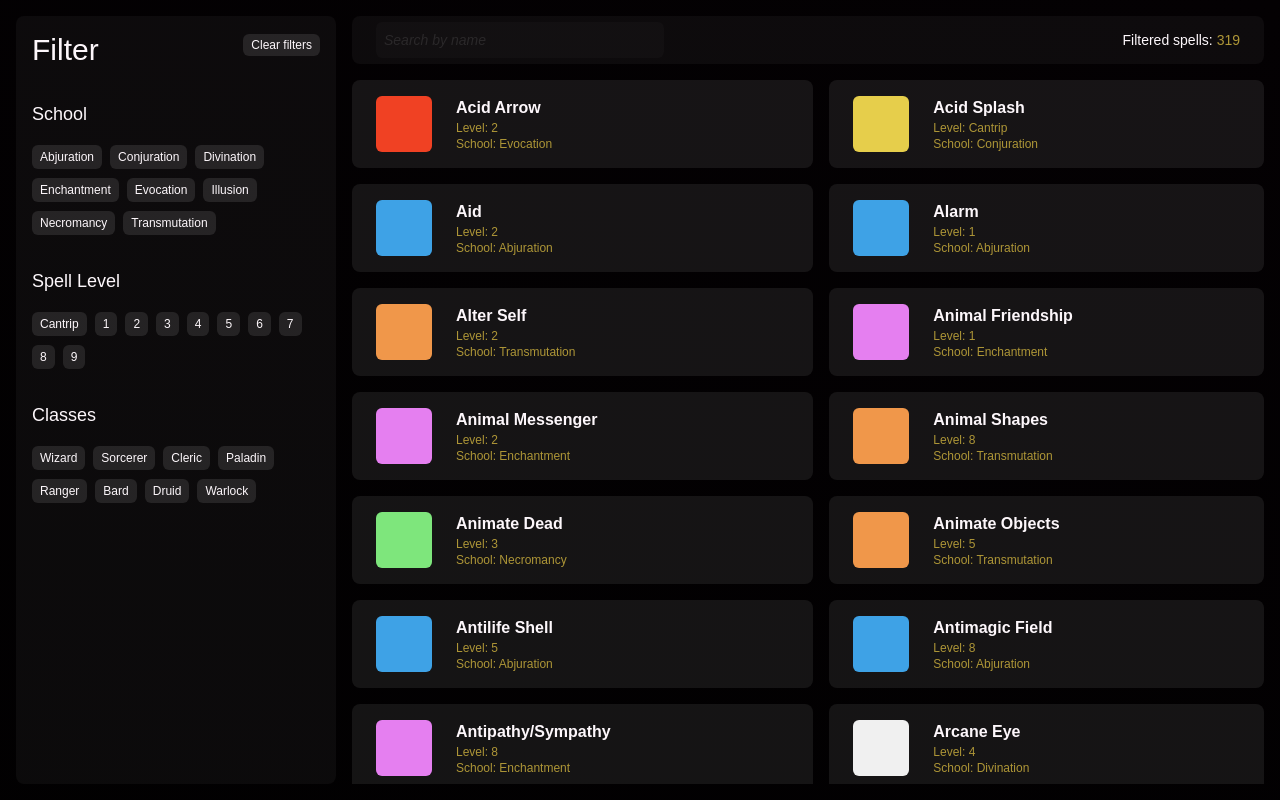
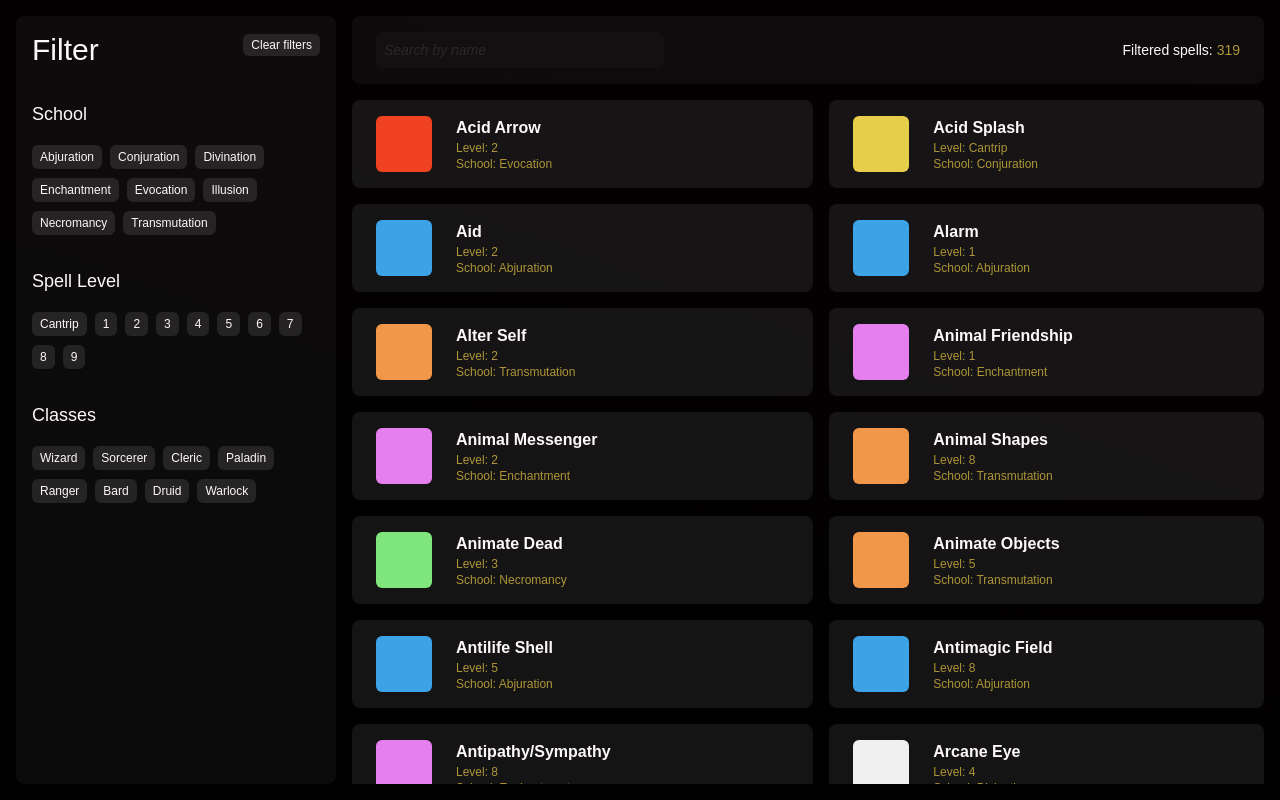
Before and after one commit to tomothys/red-dnd, a SvelteKit app: page / in a window 1280 px wide. Built offline with nearby package versions, Linux system fonts and the light colour scheme.

Commit message:
Adjust hight of header in spell overview

```diff
--- a/src/routes/+page.svelte
+++ b/src/routes/+page.svelte
@@ -147,7 +147,7 @@
     <!-- Content -->
     <div class="flex flex-col gap-4 h-full overflow-auto">
         <div
-            class="min-h-[3rem] max-h-full bg-[#fff]/[0.04] flex justify-between items-center py-4 px-6 rounded-lg text-sm hover:bg-[#fff]/[0.05]"
+            class="bg-[#fff]/[0.04] flex justify-between items-center py-4 px-6 rounded-lg text-sm hover:bg-[#fff]/[0.05]"
         >
             <div class="flex flex-1 items-center gap-4">
                 <input
```
